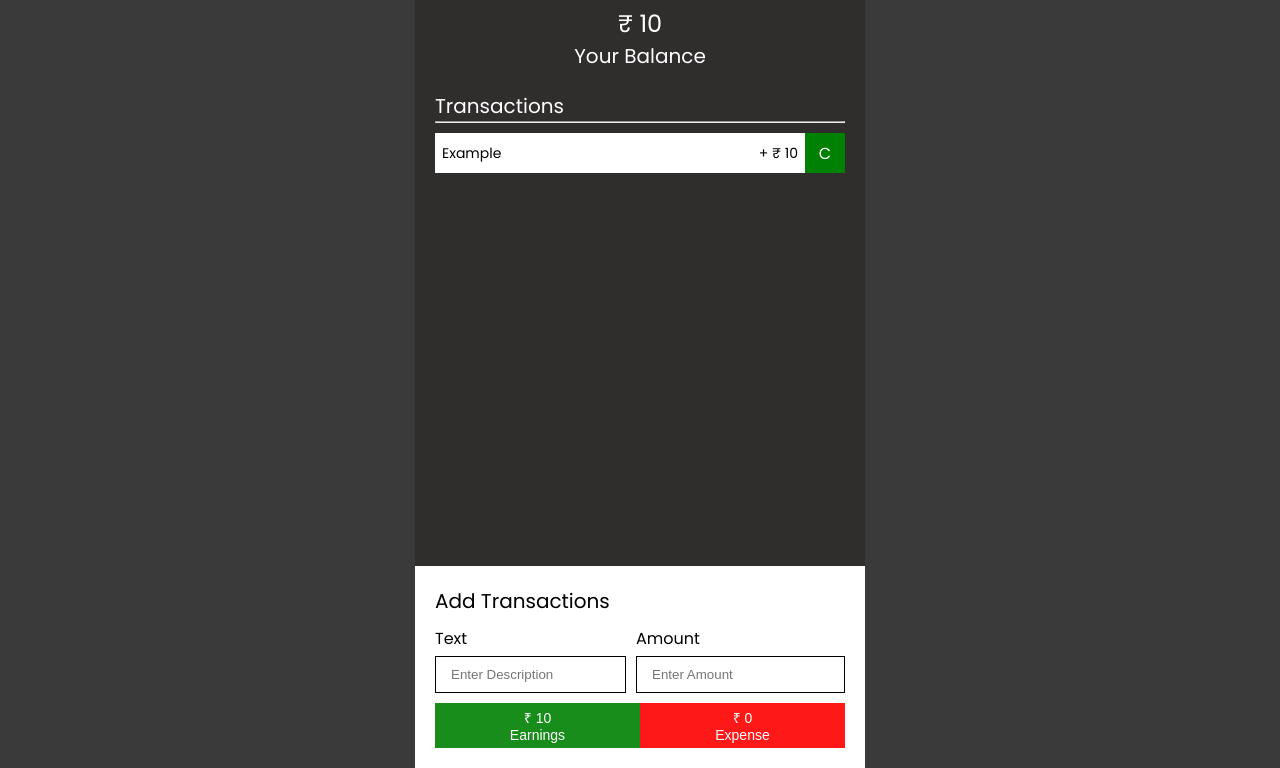
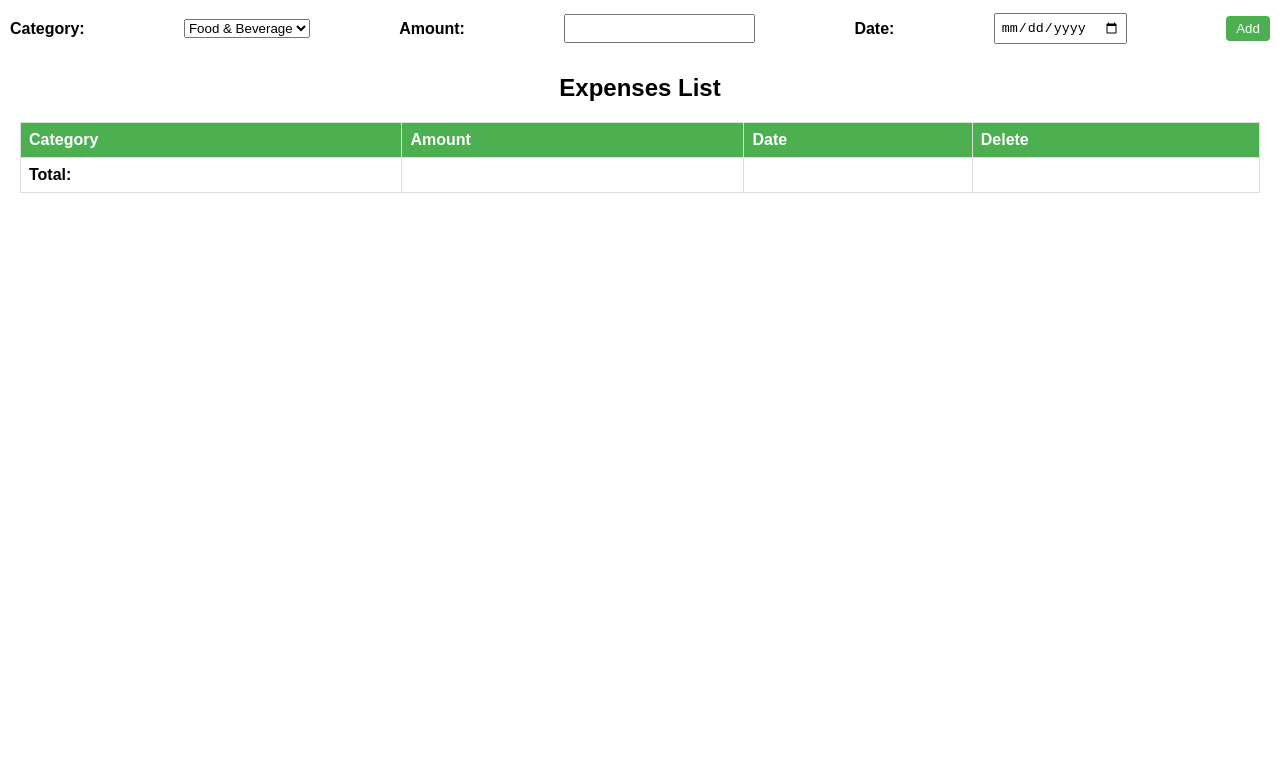
Before and after one commit to anjalig0051/CodeAlpha_Expense_Tracker, a website: page index.html in a window 1280 px wide. Shown: the part 77-845 px from the top of the page. After the commit the page ends 800 px from the top, so only its background shows below. Drawn offline with Linux system fonts and the light colour scheme.

Commit message:
expense tracker file updated

```diff
--- a/index.html
+++ b/index.html
@@ -1,83 +1,52 @@
 <!DOCTYPE html>
 <html lang="en">
-  <head>
-    <meta charset="UTF-8" />
-    <meta http-equiv="X-UA-Compatible" content="IE=edge" />
-    <meta name="viewport" content="width=device-width, initial-scale=1.0" />
-    <title>Expense Tracker</title>
-    <link rel="stylesheet" href="./style.css" />
-    <script src="./scrip.js" defer></script>
-  </head>
-  <body>
-    <div class="container">
-      <div class="box">
-        <section class="box_upper">
-          <h1>Expense Tracker</h1>
+<head>
+    <meta charset="UTF-8">
+    <meta http-equiv="X-UA-Compatible" content="IE=edge">
+    <meta name="viewport" content="width=device-width, initial-scale=1.0">
+    <link rel="stylesheet" href="style.css">
+    <title>Expense Tracker App</title>
+</head>
+<body>
+    <h1>Expense Tracker App</h1>
+    <div class="input-section">
+        <label for="category-select">Category:</label>
+        <select id="category-select">
+            <option value="Food & Beverage">Food & Beverage</option>
+            <option value="Rent">Rent</option>
+            <option value="Transport">Transport</option>
+            <option value="Relaxing">Relaxing</option>
+        </select>
+        <label for="amount-input">Amount:</label>
+        <input type="number" id="amount-input">
+        <label for="date-input">Date:</label>
+        <input type="date" id="date-input">
+        <button id="add-btn">Add</button>
+    </div>
+    <div class="expenses-list">
+        <h2>Expenses List</h2>
+        <table>
+            <thead>
+                <tr>
+                    <th>Category</th>
+                    <th>Amount</th>
+                    <th>Date</th>
+                    <th>Delete</th>
+                </tr>
+            </thead>
+            <tbody id="expnese-table-body">
 
-          <div class="balance">
-            <h2 id="netAmount">₹0</h2>
-            <h3>Your Balance</h3>
-          </div>
-        </section>
-
-        <div class="transaction_container">
-          <h3>Transactions</h3>
-          <hr />
-
-          <div class="transactions">
-            <div class="transaction">
-              <div class="left">
-                <p>Example Text</p>
-                <p>+ ₹ 200</p>
-              </div>
-              <div class="status credit">C</div>
-            </div>
-            <div class="transaction">
-              <div class="left">
-                <p>Example Text</p>
-                <p>+ ₹ 200</p>
-              </div>
-              <div class="status debit">D</div>
-            </div>
-          </div>
-        </div>
-        <section class="transaction_form">
-          <h3>Add Transactions</h3>
-          <form id="transactionForm">
-            <div class="inputs">
-              <div class="form_control">
-                <label for="text">Text</label>
-                <input
-                  placeholder="Enter Description"
-                  type="text"
-                  name="text"
-                  id="text"
-                />
-              </div>
-              <div class="form_control">
-                <label for="amount">Amount</label>
-                <input
-                  placeholder="Enter Amount"
-                  type="number"
-                  name="amount"
-                  id="amount"
-                />
-              </div>
-            </div>
-
-            <div class="buttons_container">
-              <button type="submit" id="earnBtn">
-                <p id="earning">₹0</p>
-                <p>Earnings</p>
-              </button>
-              <button type="submit" id="expBtn">
-                <p id="expense">₹0</p>
-                <p>Expense</p>
-              </button>
-            </div>
-          </form>
-        </section>
-      </div>
+            </tbody>
+            <tfoot>
+                <tr>
+                    <td>Total:</td>
+                    <td id="total-amount"></td>
+                    <td></td>
+                    <td></td>
+                </tr>
+            </tfoot>
+        </table>
     </div>
-  </body>
+    <script src="script.js"></script>
+</body>
 </html>
--- /dev/null
+++ b/script.js
@@ -0,0 +1,84 @@
+let expenses = [];
+let totalAmount = 0;
+
+const categorySelect = document.getElementById('category-select');
+const amountInput = document.getElementById('amount-input');
+const dateInput = document.getElementById('date-input');
+const addBtn = document.getElementById('add-btn');
+const expensesTableBody = document.getElementById('expnese-table-body');
+const totalAmountCell = document.getElementById('total-amount');
+
+addBtn.addEventListener('click', function() {
+    const category = categorySelect.value;
+    const amount = Number(amountInput.value);
+    const date = dateInput.value;
+
+    if (category === '') {
+        alert('Please select a category');
+        return;
+    }
+    if (isNaN(amount) || amount <=0 ) {
+        alert('Please enter a valid amoun')
+        return;
+    }
+    if(date === '') {
+        alert('Please select a date')
+        return;
+    }
+    expenses.push({category, amount, date});
+
+    totalAmount += amount;
+    totalAmountCell.textContent = totalAmount;
+
+    const newRow = expensesTableBody.insertRow();
+
+    const categoryCell = newRow.insertCell();
+    const amountCell = newRow.insertCell();
+    const dateCell = newRow.insertCell();
+    const deleteCell = newRow.insertCell();
+    const deleteBtn = document.createElement('button');
+
+    deleteBtn.textContent = 'Delete';
+    deleteBtn.classList.add('delete-btn');
+    deleteBtn.addEventListener('click', function() {
+        expenses.splice(expenses.indexOf(expense), 1);
+
+        totalAmount -= expense.amount;
+        totalAmountCell.textContent = totalAmount;
+
+        expensesTableBody.removeChild(newRow);
+    });
+
+    const expense = expenses[expenses.length - 1];
+    categoryCell.textContent = expense.category;
+    amountCell.textContent = expense.amount;
+    dateCell.textContent = expense.date;
+    deleteCell.appendChild(deleteBtn);
+
+});
+
+for (const expense of expenses) {
+    totalAmount += expense.amount;
+    totalAmountCell.textContent = totalAmount;
+
+    const newRow = expensesTableBody.inserRow();
+    const categoryCell = newRow.insertCell();
+    const amountCell = newRow.insertCell();
+    const dateCell = newRow.insertCell();
+    const deleteCell = newRow.insertCell();
+    const deleteBtn = document.createElement('button');
+    deleteBtn.textContent = 'Delete';
+    deleteBtn.classList.add('delete-btn');
+    deleteBtn.addEventListener('click', function() {
+        expenses.splice(expenses.indexOf(expense), 1);
+
+        totalAmount -= expense.amount;
+        totalAmountCell.textContent = totalAmount;
+
+        expensesTableBody.removeChild(newRow);
+    });
+    categoryCell.textContent = expense.category;
+    amountCell.textContent = expense.amount;
+    dateCell.textContent = expense.date;
+    deleteCell.appendChild(deleteBtn);
+}
--- a/style.css
+++ b/style.css
@@ -1,168 +1,68 @@
-@import url("https://fonts.googleapis.com/css2?family=Poppins:wght@100;200;300;400;500;600;700&display=swap");
-:root {
-  --primary: #3a3a3a;
-  --primary-dark: #302d2d;
-  --green: #008104;
-  --red: #ff0000;
+body {
+    font-family: Arial, sans-serif;
+    margin: 0;
   }
 
-* {
-  margin: 0;
-  padding: 0;
-  box-sizing: border-box;
+  h1, h2 {
+    text-align: center;
   }
 
-html {
-  font-family: "Poppins", sans-serif;
+  .input-section {
+    display: flex;
+    flex-direction: row;
+    justify-content: space-between;
+    align-items: center;
+    padding: 10px;
   }
 
-body {
-  background-color: var(--primary);
+  .input-section label {
+    font-weight: bold;
+    margin-right: 10px;
   }
 
-.container {
-    margin-top: 20px;
-  display: grid;
-  place-items: center;
-  height: 100vh;
+  .input-section input[type="number"], .input-section input[type="date"] {
+    padding: 5px;
+    margin-right: 10px;
   }
 
-.box {
-  background-color: white;
-  width: 450px;
-  height: 850px;
-  padding: 20px;
-  background-color: var(--primary-dark);
+  .input-section button {
+    padding: 5px 10px;
+    background-color: #4CAF50;
     color: white;
-  position: absolute;
-}
-p {
-  font-size: 14px;
-}
-h1 {
-  font-weight: 500;
-  font-size: 32px;
-}
-h2 {
-  font-weight: 400;
-  font-size: 24px;
-}
-h3 {
-  font-weight: 400;
-  font-size: 20px;
+    border: none;
+    border-radius: 4px;
+    cursor: pointer;
   }
 
-.box_upper,
-.balance {
-  display: flex;
-  flex-direction: column;
-  align-items: center;
+  .expenses-list {
+    margin: 20px;
   }
 
-.balance {
-  margin-top: 20px;
+  table {
+    width: 100%;
+    border-collapse: collapse;
   }
 
-.transaction_container {
-  margin-top: 20px;
+  th, td {
+    border: 1px solid #ddd;
+    padding: 8px;
+    text-align: left;
   }
 
-.transactions {
-  margin-top: 10px;
-  display: flex;
-  flex-direction: column;
-  gap: 10px;
-}
-.transaction {
-  background-color: white;
-  color: black;
-  display: flex;
-}
-.transaction .left {
-  padding: 7px;
-  flex-grow: 1;
-  display: flex;
-  justify-content: space-between;
-  align-items: center;
+  th {
+    background-color: #4CAF50;
+    color: white;
   }
 
-.status {
-  display: grid;
-  place-items: center;
-  color: white;
-  min-height: 40px;
-  min-width: 40px;
-}
-.credit {
-  background-color: var(--green);
-}
-.debit {
-  background-color: var(--red);
+  tfoot td {
+    font-weight: bold;
   }
 
-.transaction_form {
-  background-color: white;
-  position: absolute;
-  bottom: 0;
-  left: 0;
-  width: 100%;
-  color: black;
-  padding: 20px;
-}
-.transaction_form h3 {
-  margin-bottom: 10px;
-}
-
-.form_control {
-  display: flex;
-  flex-direction: column;
-  gap: 5px;
-}
-.form_control:first-child {
-  flex: 2;
-}
-.inputs {
-  display: flex;
-  gap: 10px;
-}
-form input {
-  padding: 10px 15px;
-  outline: 1px solid transparent;
-  border: 1px solid black;
-width: 100%;
-}
-form input:focus-visible {
-  outline: 1px solid var(--primary-dark);
-  border: 1px solid var(--primary-dark);
-}
-
-.buttons_container {
-  display: flex;
-  margin-top: 10px;
-}
-.buttons_container button {
-  width: 100%;
-  height: 45px;
+  .delete-btn {
+    padding: 5px 10px;
+    background-color: #f44336;
     color: white;
     border: none;
-  opacity: 0.9;
-  transition: 0.3s ease-in-out;
+    border-radius: 4px;
     cursor: pointer;
   }
-.buttons_container button:hover {
-  opacity: 1;
-  transition: 0.3s ease-in-out;
-}
-
-#earnBtn {
-  background-color: var(--green);
-}
-#expBtn {
-  background-color: var(--red);
-}
-
-@media (max-width: 500px) {
-  .box {
-    width: 95%;
-  }
-}
```
Lines whose indentation alone changed are shown as unchanged.
